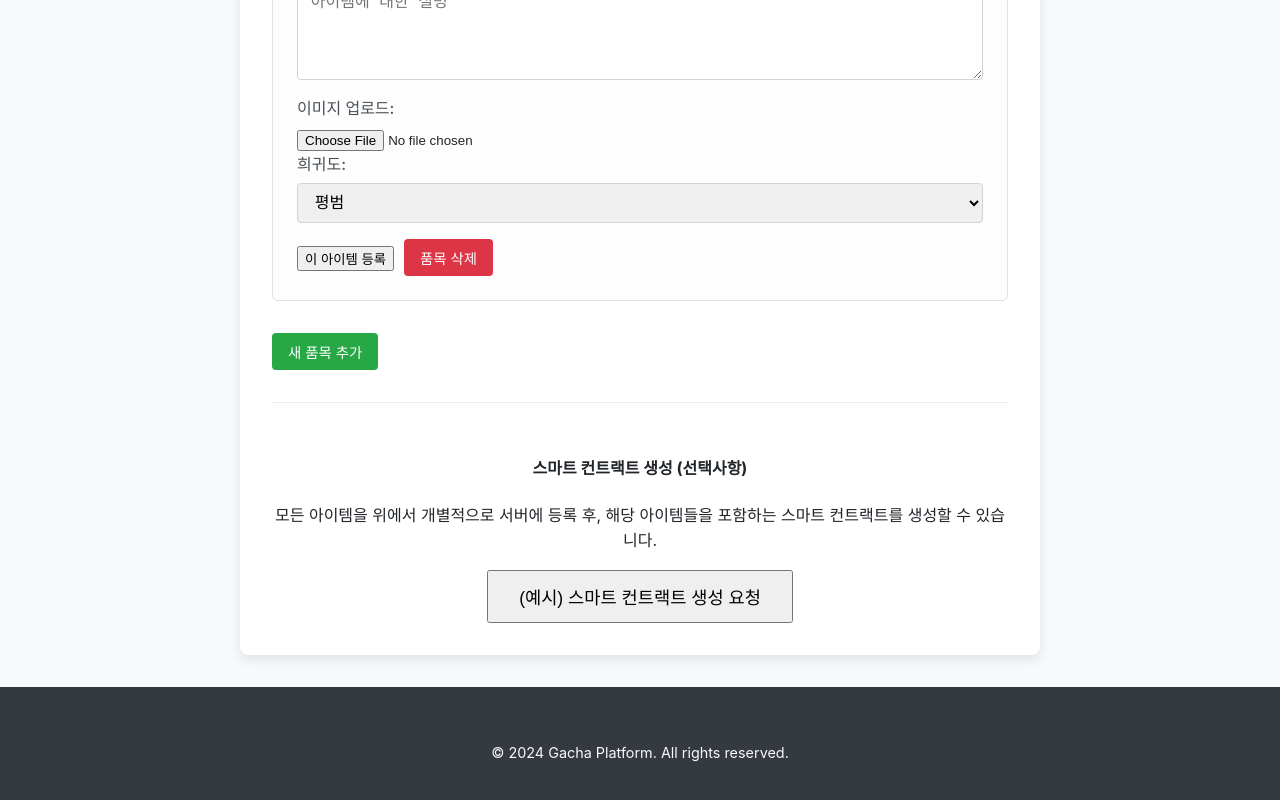
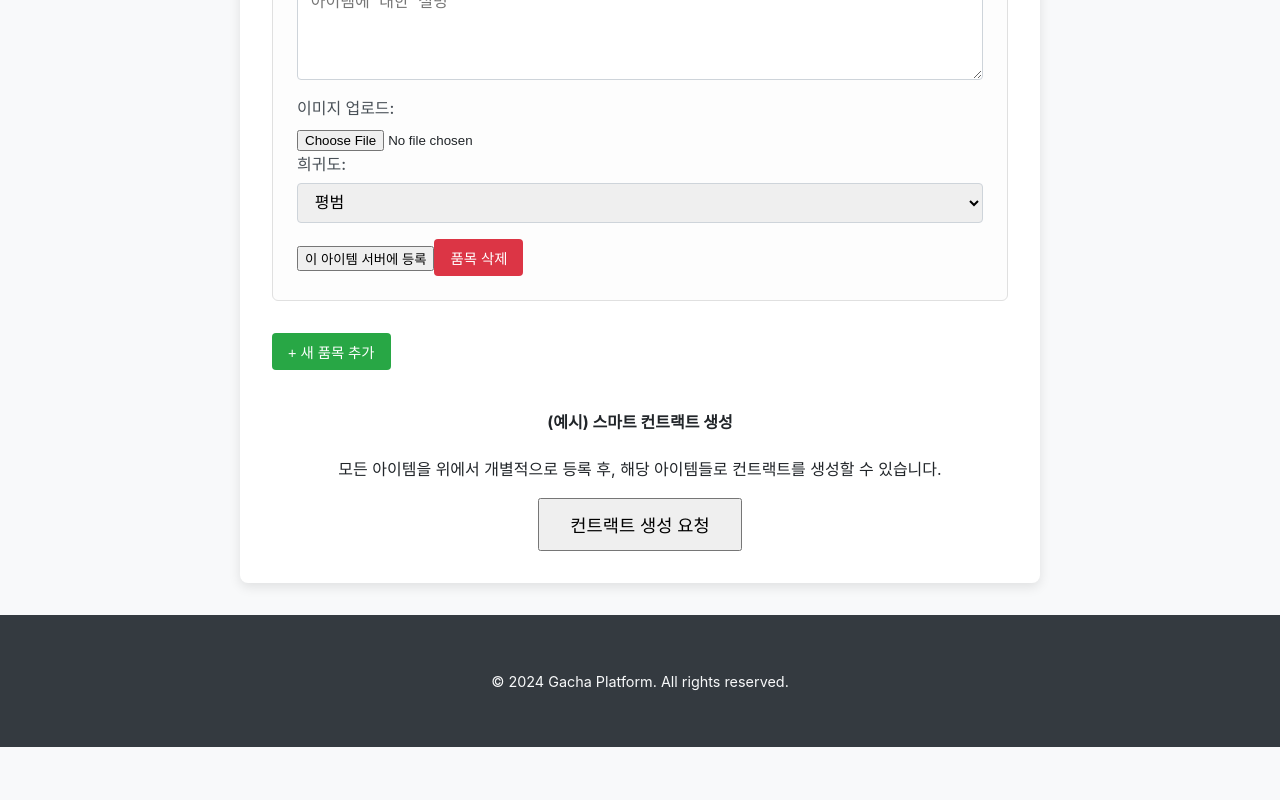
Before and after one commit to ahffkrmsidQKffl/BlockchainIntro, a React (Vite) app in the folder frontend/: page /upload in a window 1280 px wide. Shown: the part 504-1304 px from the top of the page. After the commit the page ends 1251 px from the top, so only its background shows below. Built offline with nearby package versions, Linux system fonts and the light colour scheme; sample sign-in values are in the browser's storage.

Commit message:
업로드 수정

```diff
--- a/frontend/src/pages/UploadContractPage.jsx
+++ b/frontend/src/pages/UploadContractPage.jsx
@@ -1,16 +1,14 @@
 import React, { useState } from 'react';
-import { useAuth } from '../contexts/AuthContext'; // 인증 정보 사용
-import { uploadImage, registerItem } from '../services/api'; // API 함수 임포트
+import { useAuth } from '../contexts/AuthContext';
+import { uploadImage, registerItem } from '../services/api';
 import './UploadContractPage.css';
 
 const UploadContractPage = () => {
-  const { user } = useAuth(); // 현재 로그인한 사용자 정보 (필요시)
+  // 현재 AuthContext의 user 객체는 null일 수 있으므로, 직접 사용 시 주의가 필요합니다.
+  const { user } = useAuth();
   const [nftItems, setNftItems] = useState([{ name: '', description: '', imageFile: null, imageUrl: '', rarity: '평범' }]);
-  // gachaPrice는 스마트 컨트랙트 배포 시 사용되거나, 백엔드에 가챠 정보를 저장할 때 사용될 수 있습니다.
-  // 이 예제에서는 개별 아이템(애장품) 등록에 초점
   const [loading, setLoading] = useState(false);
   const [itemRegistrationMessage, setItemRegistrationMessage] = useState('');
-
 
   const handleAddItem = () => {
     setNftItems([...nftItems, { name: '', description: '', imageFile: null, imageUrl: '', rarity: '평범' }]);
@@ -25,7 +23,7 @@ const UploadContractPage = () => {
   const handleImageChange = (index, file) => {
     const newItems = [...nftItems];
     newItems[index].imageFile = file;
-    newItems[index].imageUrl = ''; // 기존 이미지 URL 초기화
+    newItems[index].imageUrl = ''; // 이미지 변경 시, 기존 서버 URL은 무효화
     setNftItems(newItems);
   };
 
@@ -33,7 +31,6 @@ const UploadContractPage = () => {
     setNftItems(nftItems.filter((_, i) => i !== index));
   };
 
-  // 개별 아이템(애장품) 등록 핸들러
   const handleRegisterSingleItem = async (itemIndex) => {
     const itemToRegister = nftItems[itemIndex];
     if (!itemToRegister.name || !itemToRegister.imageFile) {
@@ -41,33 +38,44 @@ const UploadContractPage = () => {
       return;
     }
     setLoading(true);
-    setItemRegistrationMessage('');
+    setItemRegistrationMessage(`'${itemToRegister.name}' 등록 처리 중...`);
     try {
       // 1. 이미지 업로드
       const formData = new FormData();
-      formData.append('image', itemToRegister.imageFile); // 'image'는 백엔드에서 받는 필드명
+      formData.append('image', itemToRegister.imageFile);
       const imageUploadResponse = await uploadImage(formData);
-      const imageUrlFromServer = imageUploadResponse.data.imageUrl; // API 응답 형식에 따라 imageUrl 필드 확인
+
+      // --- 1. 디버깅을 위해 서버 응답을 콘솔에 출력 ---
+      console.log('이미지 업로드 서버 응답:', imageUploadResponse.data);
+
+      // --- 2. 안정적인 URL 처리를 위해 여러 키 값을 확인 ---
+      // 백엔드가 imageUrl, url, path 등 다른 이름으로 보낼 가능성을 대비합니다.
+      const imageUrlFromServer = imageUploadResponse.data.imageUrl || imageUploadResponse.data.url || imageUploadResponse.data.path;
 
       if (!imageUrlFromServer) {
-        throw new Error("이미지 URL을 받지 못했습니다.");
+        // --- 3. 에러 메시지를 더 구체적으로 변경 ---
+        throw new Error("이미지 URL을 받지 못했습니다. 개발자 도구의 콘솔에서 서버 응답을 확인하세요.");
       }
 
       const updatedItems = [...nftItems];
       updatedItems[itemIndex].imageUrl = imageUrlFromServer;
+      updatedItems[itemIndex].imageFile = null; // 성공했으니 메모리에서 파일 제거
       setNftItems(updatedItems);
 
-      // 2. 애장품 정보 등록 (이미지 URL 포함)
+      // 2. 애장품 정보 등록
       const itemData = {
         name: itemToRegister.name,
         description: itemToRegister.description,
         imageUrl: imageUrlFromServer,
         rarity: itemToRegister.rarity,
-        // ownerId: user.id // 필요하다면 사용자 ID도 함께 전송
+        // --- 4. user.id 사용 주석 처리 ---
+        // 현재 로그인 API는 user 객체를 반환하지 않으므로 user는 null입니다.
+        // 백엔드에서 JWT 토큰을 통해 사용자를 식별하므로 이 정보는 보낼 필요가 없습니다.
+        // ownerId: user.id
       };
+
       const registerResponse = await registerItem(itemData);
-      setItemRegistrationMessage(`'${itemToRegister.name}' 아이템 등록 성공! (ID: ${registerResponse.data.itemId})`); // API 응답 형식에 따라
-      // 등록 성공 후, 해당 아이템은 목록에서 비활성화하거나 UI 변경 가능
+      setItemRegistrationMessage(`'${itemToRegister.name}' 아이템 등록 성공! (서버 응답: ${JSON.stringify(registerResponse.data)})`);
 
     } catch (error) {
       console.error("아이템 등록 실패:", error);
@@ -77,15 +85,9 @@ const UploadContractPage = () => {
     }
   };
 
-  // "컨트랙트 등록"은 실제 스마트 컨트랙트 배포 로직 + 등록된 아이템 ID들을 사용하는 로직이 될 것임
-  // 여기서는 개별 아이템 등록 기능 위주로 보여줌
-  const handleSubmitContract = async (event) => {
+  const handleSubmitContract = (event) => {
     event.preventDefault();
-    // TODO: 모든 아이템들이 imageUrl을 가지고 있는지 (즉, 서버에 등록되었는지) 확인
-    //       이후 이 아이템 정보(ID 또는 URL)들을 모아서 스마트 컨트랙트 배포 로직으로 전달
-    alert("스마트 컨트랙트 배포 로직을 여기에 구현합니다. (등록된 아이템 정보 사용)");
-    // 예: const registeredItemIds = nftItems.map(item => item.idFromServer).filter(id => id);
-    //     await deployGachaSmartContract(registeredItemIds, gachaPrice);
+    alert("이 기능은 백엔드 및 스마트 컨트랙트와 연동이 필요합니다.");
   };
 
   const rarityOptions = ["초희귀", "희귀", "평범"];
@@ -93,46 +95,44 @@ const UploadContractPage = () => {
   return (
     <div className="upload-contract-container">
       <h2>새로운 애장품(가챠 아이템) 등록</h2>
-      {/* <p>이 페이지에서 개별 아이템을 먼저 등록하고, 등록된 아이템들로 가챠 스마트 컨트랙트를 생성합니다.</p> */}
-      {itemRegistrationMessage && <p style={{color: loading? 'blue':'green'}}>{itemRegistrationMessage}</p>}
+      {itemRegistrationMessage && <p className={itemRegistrationMessage.includes('실패') ? 'error-message' : 'success-message'}>{itemRegistrationMessage}</p>}
 
       <form onSubmit={handleSubmitContract}>
         <h3>등록할 애장품 목록</h3>
         {nftItems.map((item, index) => (
           <div key={index} className="nft-item-card">
             <h4>품목 {index + 1}</h4>
-            <label>아이템 이름:</label>
-            <input type="text" value={item.name} onChange={(e) => handleItemChange(index, 'name', e.target.value)} placeholder="예: 전설의 검" required />
+            <label htmlFor={`item-name-${index}`}>아이템 이름:</label>
+            <input id={`item-name-${index}`} type="text" value={item.name} onChange={(e) => handleItemChange(index, 'name', e.target.value)} placeholder="예: 전설의 검" required />
 
-            <label>아이템 설명:</label>
-            <textarea value={item.description} onChange={(e) => handleItemChange(index, 'description', e.target.value)} placeholder="아이템에 대한 설명"></textarea>
+            <label htmlFor={`item-desc-${index}`}>아이템 설명:</label>
+            <textarea id={`item-desc-${index}`} value={item.description} onChange={(e) => handleItemChange(index, 'description', e.target.value)} placeholder="아이템에 대한 설명"></textarea>
 
-            <label>이미지 업로드:</label>
-            <input type="file" onChange={(e) => handleImageChange(index, e.target.files[0])} accept="image/*" />
-            {item.imageUrl && <p>업로드된 이미지 URL: <a href={item.imageUrl} target="_blank" rel="noopener noreferrer">{item.imageUrl}</a></p>}
+            <label htmlFor={`item-img-${index}`}>이미지 업로드:</label>
+            <input id={`item-img-${index}`} type="file" onChange={(e) => handleImageChange(index, e.target.files[0])} accept="image/*" />
+            {item.imageUrl && <p>✅ 이미지 등록 완료: <a href={item.imageUrl} target="_blank" rel="noopener noreferrer">링크 확인</a></p>}
 
-            <label>희귀도:</label>
-            <select value={item.rarity} onChange={(e) => handleItemChange(index, 'rarity', e.target.value)}>
+            <label htmlFor={`item-rarity-${index}`}>희귀도:</label>
+            <select id={`item-rarity-${index}`} value={item.rarity} onChange={(e) => handleItemChange(index, 'rarity', e.target.value)}>
               {rarityOptions.map(opt => <option key={opt} value={opt}>{opt}</option>)}
             </select>
 
-            <div style={{marginTop: '10px'}}>
-                <button type="button" onClick={() => handleRegisterSingleItem(index)} disabled={loading || item.imageUrl} className="button-primary" style={{marginRight:'10px'}}>
+            <div className="button-group">
+                <button type="button" onClick={() => handleRegisterSingleItem(index)} disabled={loading || item.imageUrl} className="button-primary">
                     {loading && '처리중...'}
-                    {!loading && (item.imageUrl ? '등록 완료' : '이 아이템 등록')}
+                    {!loading && (item.imageUrl ? '등록 완료' : '이 아이템 서버에 등록')}
                 </button>
                 <button type="button" onClick={() => handleRemoveItem(index)} className="remove-item-button">품목 삭제</button>
             </div>
           </div>
         ))}
-        <button type="button" onClick={handleAddItem} className="add-item-button">새 품목 추가</button>
+        <button type="button" onClick={handleAddItem} className="add-item-button">+ 새 품목 추가</button>
 
-        <div className="submit-button-container" style={{marginTop: '2rem', borderTop: '1px solid #eee', paddingTop: '2rem'}}>
-          <h4>스마트 컨트랙트 생성 (선택사항)</h4>
-          <p>모든 아이템을 위에서 개별적으로 서버에 등록 후, 해당 아이템들을 포함하는 스마트 컨트랙트를 생성할 수 있습니다.</p>
-          {/* <label>총 가챠 가격 (ETH): <input type="number" ... /></label> */}
+        <div className="submit-button-container">
+          <h4>(예시) 스마트 컨트랙트 생성</h4>
+          <p>모든 아이템을 위에서 개별적으로 등록 후, 해당 아이템들로 컨트랙트를 생성할 수 있습니다.</p>
           <button type="submit" className="button-primary" disabled={loading}>
-            (예시) 스마트 컨트랙트 생성 요청
+            컨트랙트 생성 요청
           </button>
         </div>
       </form>
```
Also changed, not shown: 2 other files (tests, documents, lock files or other folders).
